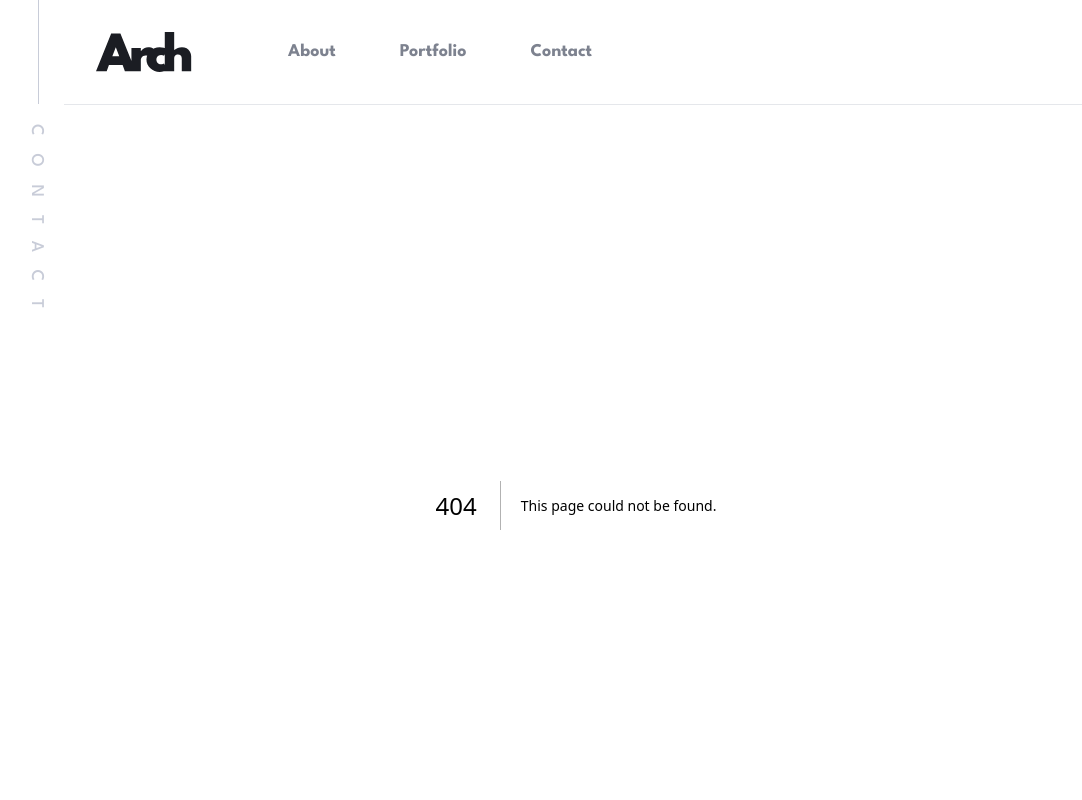
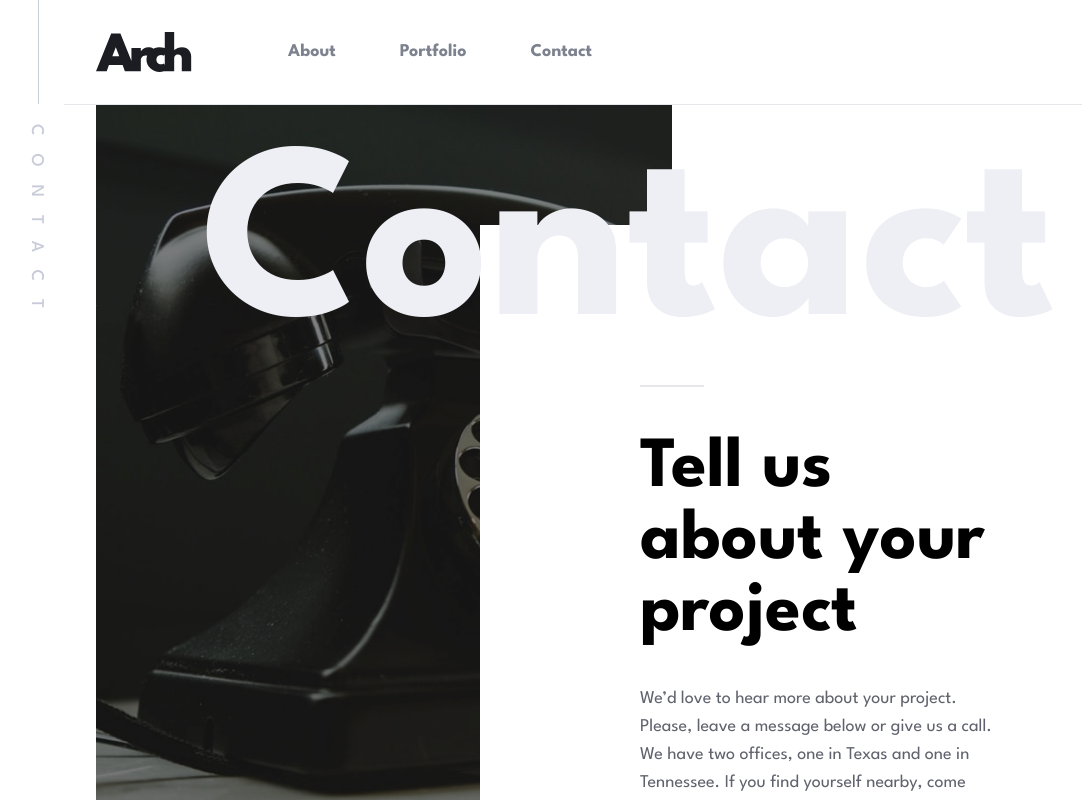
Before and after one commit to AyanorII/arch-studio, a Next.js app: page /contact in a window 1280 px wide. Before the commit this address had no page. Shown: the top 800 px of the page, without its empty margins (64-1146 px from the left). Built offline with nearby package versions, Linux system fonts and the light colour scheme.

Commit message:
add contact route

```diff
--- /dev/null
+++ b/app/contact/page.tsx
@@ -0,0 +1,11 @@
+import { ContactHero } from "@/views/contact/components";
+
+const ContactPage = () => {
+	return (
+		<div>
+			<ContactHero />
+		</div>
+	);
+};
+
+export default ContactPage;
--- /dev/null
+++ b/views/contact/components/Hero.tsx
@@ -0,0 +1,43 @@
+import { SectionHeading } from "@/components/pages/SectionHeading";
+import { Container } from "@/components/ui";
+import { ResponsiveImage } from "@/components/ui/ResponsiveImage";
+import { ResponsiveImage as IResponsiveImage } from "@/lib/types";
+
+export const ContactHero = () => {
+	const heroImage: IResponsiveImage = {
+		mobile: "/images/contact/mobile/image-hero.jpg",
+		tablet: "/images/contact/tablet/image-hero.jpg",
+		desktop: "/images/contact/desktop/image-hero.jpg",
+	};
+
+	return (
+		<section>
+			<Container className="p-0 md:px-8">
+				<div className="relative pb-16 lg:grid lg:grid-cols-2 xl:grid-cols-[1.5fr,_1fr]">
+					<ResponsiveImage
+						image={heroImage}
+						alt="Contact"
+						width={375}
+						height={240}
+						className="relative h-[240px] w-full brightness-50 md:h-[720px]"
+					/>
+					<div className="relative -top-12 w-[90%] bg-white pb-16 pl-8 pt-20 md:absolute md:bottom-0 md:right-0 md:top-[unset] md:px-16 md:pt-40 lg:max-w-[60%] lg:pt-52 xl:pl-40">
+						<span className="absolute -top-14 right-0 hidden text-9xl font-bold text-[#EEEFF4] md:block lg:-top-24 lg:text-[250px]">
+							Contact
+						</span>
+						<div className="absolute bottom-0 left-8 w-16 border md:bottom-[unset] md:left-16 md:top-20 md:pb-0 lg:top-40 xl:left-40" />
+						<SectionHeading as="h1" className="mb-5 md:mb-9">
+							Tell us about your project
+						</SectionHeading>
+						<p className="text-lg text-[#60636D]">
+							We’d love to hear more about your project. Please, leave a message
+							below or give us a call. We have two offices, one in Texas and one
+							in Tennessee. If you find yourself nearby, come say hello!
+						</p>
+						{/* </Container> */}
+					</div>
+				</div>
+			</Container>
+		</section>
+	);
+};
--- /dev/null
+++ b/views/contact/components/index.ts
@@ -0,0 +1 @@
+export * from "./Hero";
```
